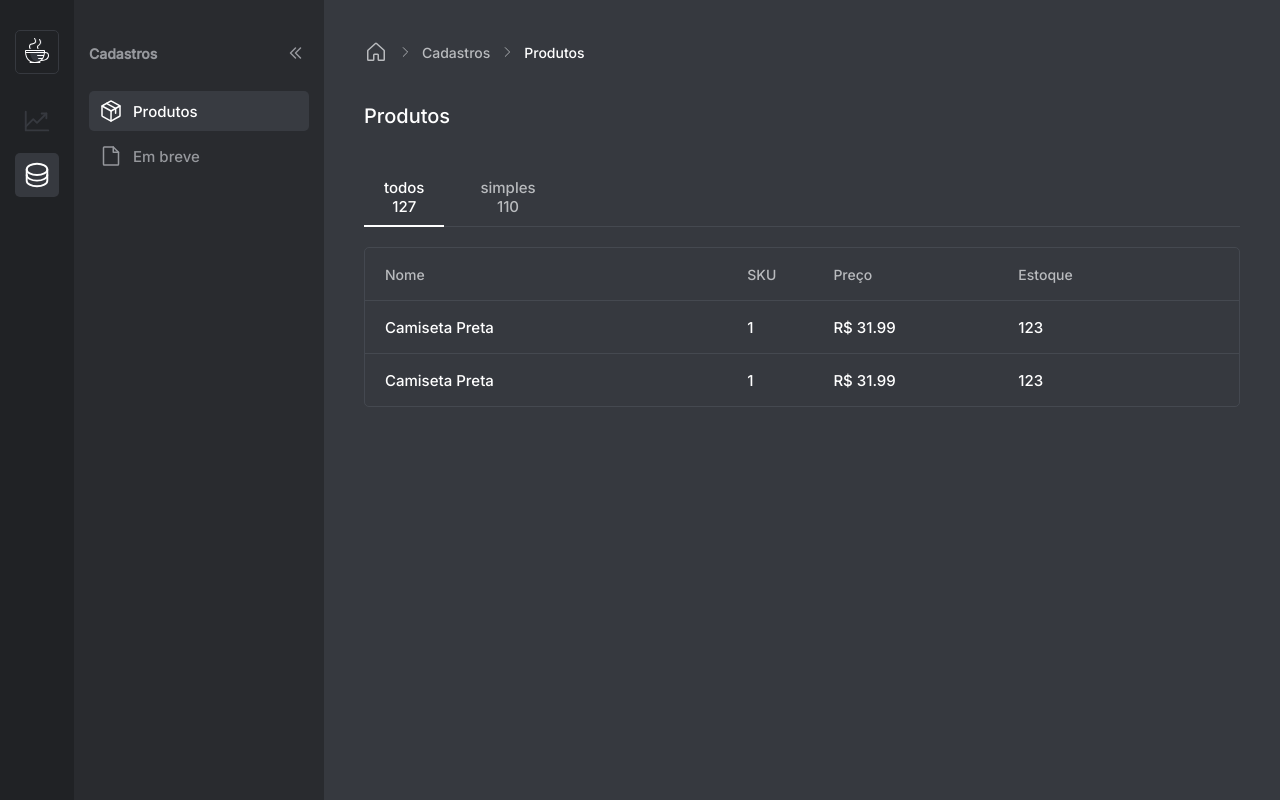
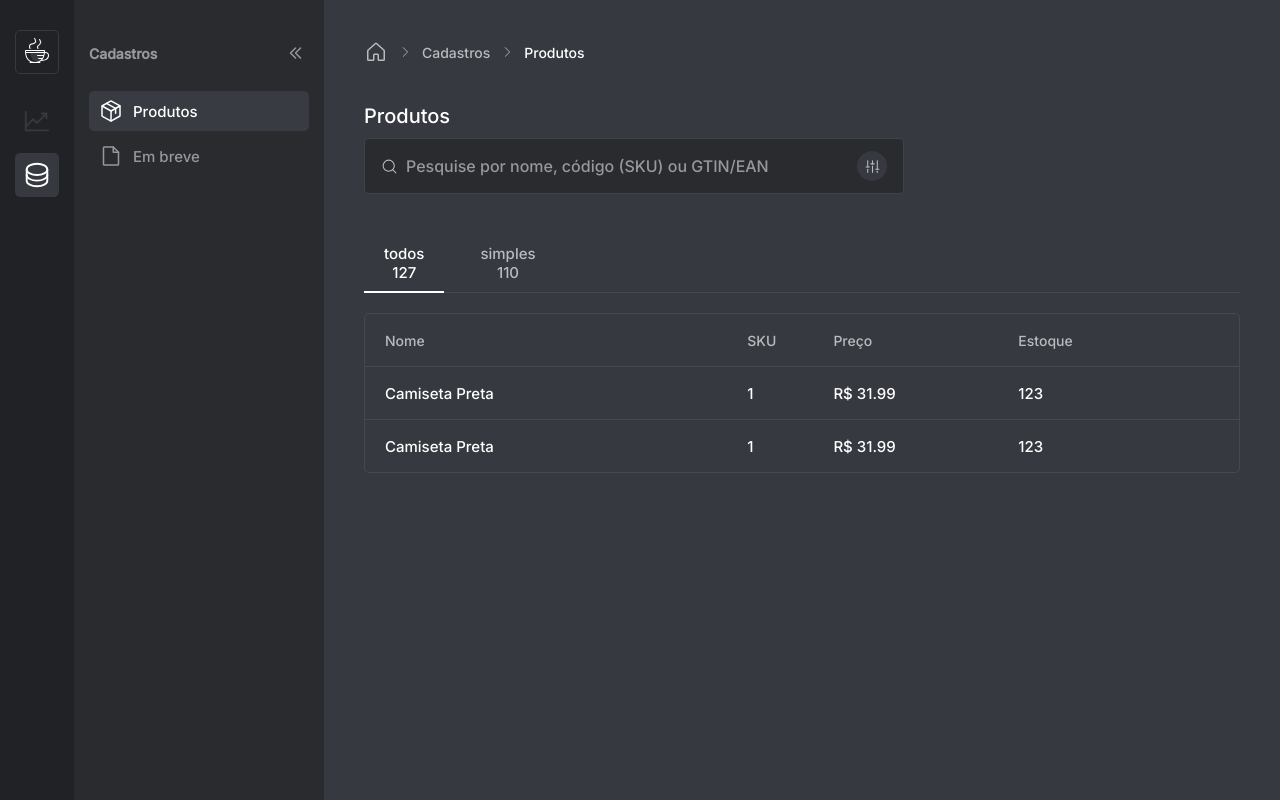
Before and after one commit to lucaslousada/sellez, a React (Vite) app: page /produtos in a window 1280 px wide. Built offline with nearby package versions, Linux system fonts and the light colour scheme; data requests are answered from the project's data file.

Commit message:
finalize search bar structure and style

```diff
--- a/package.json
+++ b/package.json
@@ -11,6 +11,7 @@
     "server": "json-server -w src/db/db.json -p 3333 -d 1000"
   },
   "dependencies": {
+    "@radix-ui/react-dropdown-menu": "^2.0.5",
     "@radix-ui/react-tabs": "^1.0.4",
     "axios": "^1.4.0",
     "phosphor-react": "^1.4.1",
--- /dev/null
+++ b/src/pages/Products/components/Filters/RefineSearch/index.tsx
@@ -0,0 +1,59 @@
+import { useState } from 'react';
+import { Root as DropdownMenuRoot } from '@radix-ui/react-dropdown-menu';
+
+import { Faders } from 'phosphor-react';
+
+import {
+  DropdownMenuContent,
+  DropdownMenuGroup,
+  DropdownMenuItem,
+  DropdownMenuLabel,
+  DropdownMenuTrigger,
+} from './styles';
+
+type SearchRefinementItemTypes = keyof typeof searchRefinementItems;
+
+const searchRefinementItems = {
+  sku: 'SKU',
+  gtin_ean: 'GTIN/EAN',
+  none: 'Não refinar',
+};
+
+export function RefineSearch() {
+  const [itemSelectedInSearchRefinement, setItemSelectedInSearchRefinement] =
+    useState<SearchRefinementItemTypes>('none');
+
+  return (
+    <DropdownMenuRoot>
+      <DropdownMenuTrigger>
+        {itemSelectedInSearchRefinement !== 'none' ? (
+          <span>{searchRefinementItems[itemSelectedInSearchRefinement]}</span>
+        ) : (
+          <Faders />
+        )}
+      </DropdownMenuTrigger>
+
+      <DropdownMenuContent>
+        <DropdownMenuLabel>Refinar busca</DropdownMenuLabel>
+
+        <DropdownMenuGroup>
+          <DropdownMenuItem
+            onSelect={() => setItemSelectedInSearchRefinement('sku')}
+          >
+            Código SKU
+          </DropdownMenuItem>
+          <DropdownMenuItem
+            onSelect={() => setItemSelectedInSearchRefinement('gtin_ean')}
+          >
+            GTIN/EAN
+          </DropdownMenuItem>
+          <DropdownMenuItem
+            onSelect={() => setItemSelectedInSearchRefinement('none')}
+          >
+            Não refinar
+          </DropdownMenuItem>
+        </DropdownMenuGroup>
+      </DropdownMenuContent>
+    </DropdownMenuRoot>
+  );
+}
--- /dev/null
+++ b/src/pages/Products/components/Filters/RefineSearch/styles.ts
@@ -0,0 +1,68 @@
+import styled from 'styled-components';
+
+import {
+  Content,
+  Group,
+  Item,
+  Label,
+  Trigger,
+} from '@radix-ui/react-dropdown-menu';
+
+export const DropdownMenuTrigger = styled(Trigger)`
+  display: flex;
+  padding: 6.5px;
+  margin-left: 8px;
+  background-color: ${({ theme }) => theme.colors.color_400};
+  border: none;
+  border-radius: 15px;
+  transition: background-color ${({ theme }) => theme.transitions.default};
+
+  span {
+    padding: 0 4px;
+    font-size: 14px;
+  }
+
+  svg {
+    width: 17px;
+    height: 17px;
+    color: ${({ theme }) => theme.colors.color_800};
+  }
+
+  &:hover,
+  &[data-state='open'] {
+    background-color: ${({ theme }) => theme.colors.color_600};
+  }
+`;
+
+export const DropdownMenuContent = styled(Content)`
+  padding: 6px 8px;
+  margin: 4px;
+  background-color: ${({ theme }) => theme.colors.color_300};
+  border: 1px solid ${({ theme }) => theme.colors.transparent_color_100};
+  border-radius: 5px;
+`;
+
+export const DropdownMenuLabel = styled(Label)`
+  padding: 6px 8px;
+  font-size: 14px;
+  color: ${({ theme }) => theme.colors.color_700};
+`;
+
+export const DropdownMenuGroup = styled(Group)`
+  display: flex;
+  flex-direction: column;
+  gap: 2px 0;
+`;
+
+export const DropdownMenuItem = styled(Item)`
+  padding: 6px 8px;
+  font-size: 15px;
+  color: ${({ theme }) => theme.colors.color_900};
+  outline: none;
+  cursor: pointer;
+  transition: color ${({ theme }) => theme.transitions.default};
+
+  &[data-highlighted] {
+    color: ${({ theme }) => theme.colors.main};
+  }
+`;
--- /dev/null
+++ b/src/pages/Products/components/Filters/index.tsx
@@ -0,0 +1,20 @@
+import { RefineSearch } from './RefineSearch';
+
+import { MagnifyingGlass } from 'phosphor-react';
+
+import { Container, SearchBar } from './styles';
+
+export function Filters() {
+  return (
+    <Container>
+      <SearchBar>
+        <MagnifyingGlass />
+        <input
+          type="text"
+          placeholder="Pesquise por nome, código (SKU) ou GTIN/EAN"
+        />
+        <RefineSearch />
+      </SearchBar>
+    </Container>
+  );
+}
--- /dev/null
+++ b/src/pages/Products/components/Filters/styles.ts
@@ -0,0 +1,34 @@
+import styled from 'styled-components';
+
+export const Container = styled.div`
+  margin-top: 10px;
+`;
+
+export const SearchBar = styled.div`
+  display: flex;
+  align-items: center;
+  max-width: 540px;
+  padding: 12px 16px;
+  background-color: ${({ theme }) => theme.colors.color_200};
+  border: 1px solid ${({ theme }) => theme.colors.transparent_color_100};
+  border-radius: 5px;
+
+  input {
+    flex: 1;
+    background-color: transparent;
+    font-size: 16px;
+    border: none;
+    outline: none;
+
+    &::placeholder {
+      color: ${({ theme }) => theme.colors.color_700};
+    }
+  }
+
+  > svg {
+    width: 17px;
+    height: 17px;
+    margin-right: 8px;
+    color: ${({ theme }) => theme.colors.color_800};
+  }
+`;
--- a/src/pages/Products/index.tsx
+++ b/src/pages/Products/index.tsx
@@ -3,6 +3,7 @@ import { Root as TabsRoot } from '@radix-ui/react-tabs';
 import { api } from '../../services/api';
 import { Menu } from '../../components/Menu';
 import { Breadcrumbs } from '../../components/Breadcrumbs';
+import { Filters } from './components/Filters';
 import { LoadingSpinner } from '../../components/LoadingSpinner';
 
 import { CaretRight } from 'phosphor-react';
@@ -63,6 +64,7 @@ export function Products() {
           <li>Produtos</li>
         </Breadcrumbs>
         <h1>Produtos</h1>
+        <Filters />
         <TabsRoot
           value={displayedProductTypeTab}
           onValueChange={setDisplayedProductTypeTab as (value: string) => void}
```
Also changed, not shown: 1 other file (tests, documents, lock files or other folders).
